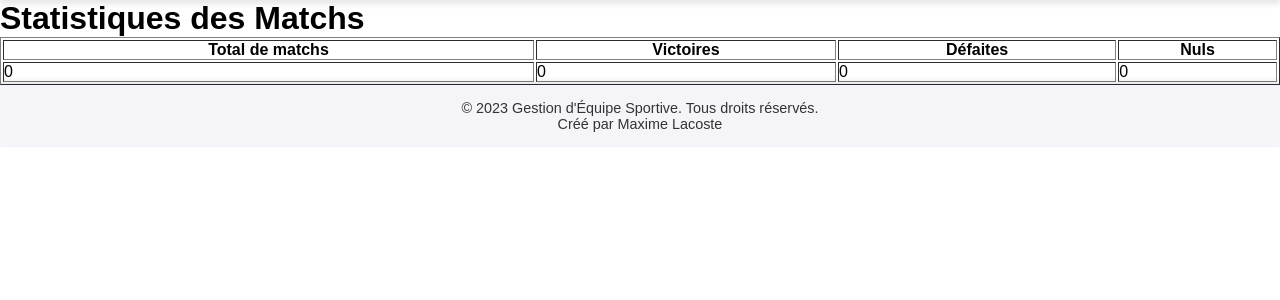
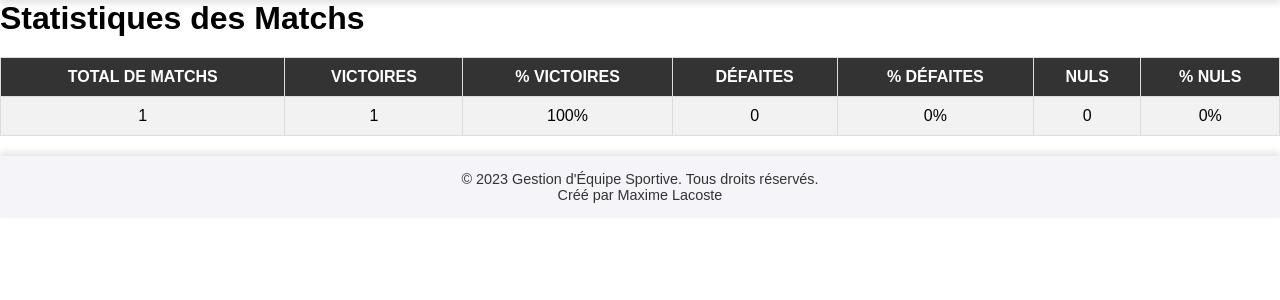
Before and after one commit to AirMaTy/Projet-sport, a PHP site: page /statistiques in a window 1280 px wide. Shown: the part 48-348 px from the top of the page. Run offline with PHP 8.4, Linux system fonts and the light colour scheme; tables that the repository leaves empty hold one stand-in row (values such as "Sample post").

Commit message:
% des W/L/D + css

```diff
--- a/src/controllers/StatistiquesController.php
+++ b/src/controllers/StatistiquesController.php
@@ -5,13 +5,25 @@ class StatistiquesController {
     private $statistiques;
 
     public function __construct($pdo) {
-        if (!$pdo) {
-            throw new Exception("Connexion à la base de données non valide.");
-        }
         $this->statistiques = new Statistiques($pdo);
     }
 
     public function afficherStatsMatchs() {
-        return $this->statistiques->getMatchStats();
+        // Appel à la méthode qui calcule les statistiques
+        $matchStats = $this->statistiques->getMatchStats();
+
+        // Calcul des pourcentages si des matchs existent
+        if ($matchStats['total'] > 0) {
+            $matchStats['pourcentage_gagne'] = round(($matchStats['gagne'] / $matchStats['total']) * 100, 2);
+            $matchStats['pourcentage_perdu'] = round(($matchStats['perdu'] / $matchStats['total']) * 100, 2);
+            $matchStats['pourcentage_nul'] = round(($matchStats['nul'] / $matchStats['total']) * 100, 2);
+        } else {
+            $matchStats['pourcentage_gagne'] = 0;
+            $matchStats['pourcentage_perdu'] = 0;
+            $matchStats['pourcentage_nul'] = 0;
+        }
+
+        // Retour des statistiques
+        return $matchStats;
     }
 }
--- a/src/models/Statistique.php
+++ b/src/models/Statistique.php
@@ -11,14 +11,25 @@ class Statistiques {
 
     // Méthode pour récupérer les statistiques des matchs
     public function getMatchStats() {
-        $sql = "SELECT
+        $query = "SELECT
                     COUNT(*) AS total,
-                    SUM(CASE WHEN resultat = 'Victoire' THEN 1 ELSE 0 END) AS victoires,
-                    SUM(CASE WHEN resultat = 'Défaite' THEN 1 ELSE 0 END) AS defaites,
-                    SUM(CASE WHEN resultat = 'Nul' THEN 1 ELSE 0 END) AS nuls
-                FROM matchs
-                WHERE statut = 'Terminé'";
-        $stmt = $this->db->query($sql);
-        return $stmt->fetch(PDO::FETCH_ASSOC);
+                    SUM(CASE WHEN resultat = 'Victoire' THEN 1 ELSE 0 END) AS gagne,
+                    SUM(CASE WHEN resultat = 'Défaite' THEN 1 ELSE 0 END) AS perdu,
+                    SUM(CASE WHEN resultat = 'Nul' THEN 1 ELSE 0 END) AS nul
+                  FROM matchs";
+        $result = $this->db->query($query)->fetch();
+
+        // Calcul des pourcentages si le total n'est pas nul
+        $total = $result['total'];
+        if ($total > 0) {
+            $result['pourcentage_gagne'] = round(($result['gagne'] / $total) * 100, 2);
+            $result['pourcentage_perdu'] = round(($result['perdu'] / $total) * 100, 2);
+            $result['pourcentage_nul']   = round(($result['nul'] / $total) * 100, 2);
+        } else {
+            $result['pourcentage_gagne'] = $result['pourcentage_perdu'] = $result['pourcentage_nul'] = 0;
+        }
+
+        return $result;
     }
+
 }
--- a/src/views/statistiques/list.php
+++ b/src/views/statistiques/list.php
@@ -19,19 +19,29 @@ $matchStats = $controller->afficherStatsMatchs();
 
     <h1>Statistiques des Matchs</h1>
 
-    <table border="1">
+    <table class="table table-striped">
+        <thead>
             <tr>
                 <th>Total de matchs</th>
                 <th>Victoires</th>
+                <th>% Victoires</th>
                 <th>Défaites</th>
+                <th>% Défaites</th>
                 <th>Nuls</th>
+                <th>% Nuls</th>
             </tr>
+        </thead>
+        <tbody>
             <tr>
-            <td><?= htmlspecialchars($matchStats['total'] ?? 0) ?></td>
-            <td><?= htmlspecialchars($matchStats['victoires'] ?? 0) ?></td>
-            <td><?= htmlspecialchars($matchStats['defaites'] ?? 0) ?></td>
-            <td><?= htmlspecialchars($matchStats['nuls'] ?? 0) ?></td>
+                <td><?= htmlspecialchars($matchStats['total']) ?></td>
+                <td><?= htmlspecialchars($matchStats['gagne']) ?></td>
+                <td><?= htmlspecialchars($matchStats['pourcentage_gagne']) ?>%</td>
+                <td><?= htmlspecialchars($matchStats['perdu']) ?></td>
+                <td><?= htmlspecialchars($matchStats['pourcentage_perdu']) ?>%</td>
+                <td><?= htmlspecialchars($matchStats['nul']) ?></td>
+                <td><?= htmlspecialchars($matchStats['pourcentage_nul']) ?>%</td>
             </tr>
+        </tbody>
     </table>
 
     <?php include(__DIR__ . '/../layouts/footer.php'); ?>
```
Also changed, not shown: public/assets/css/statistique.css (added). Lines whose indentation alone changed are shown as unchanged.
